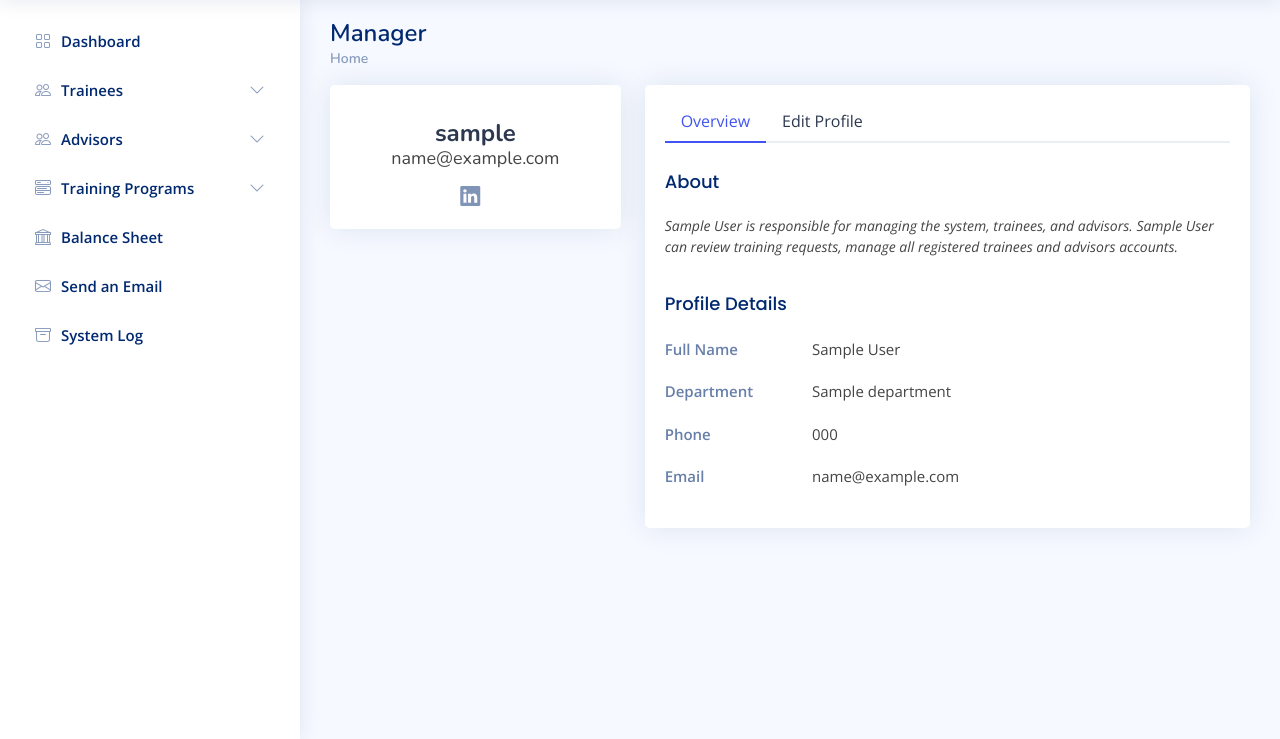
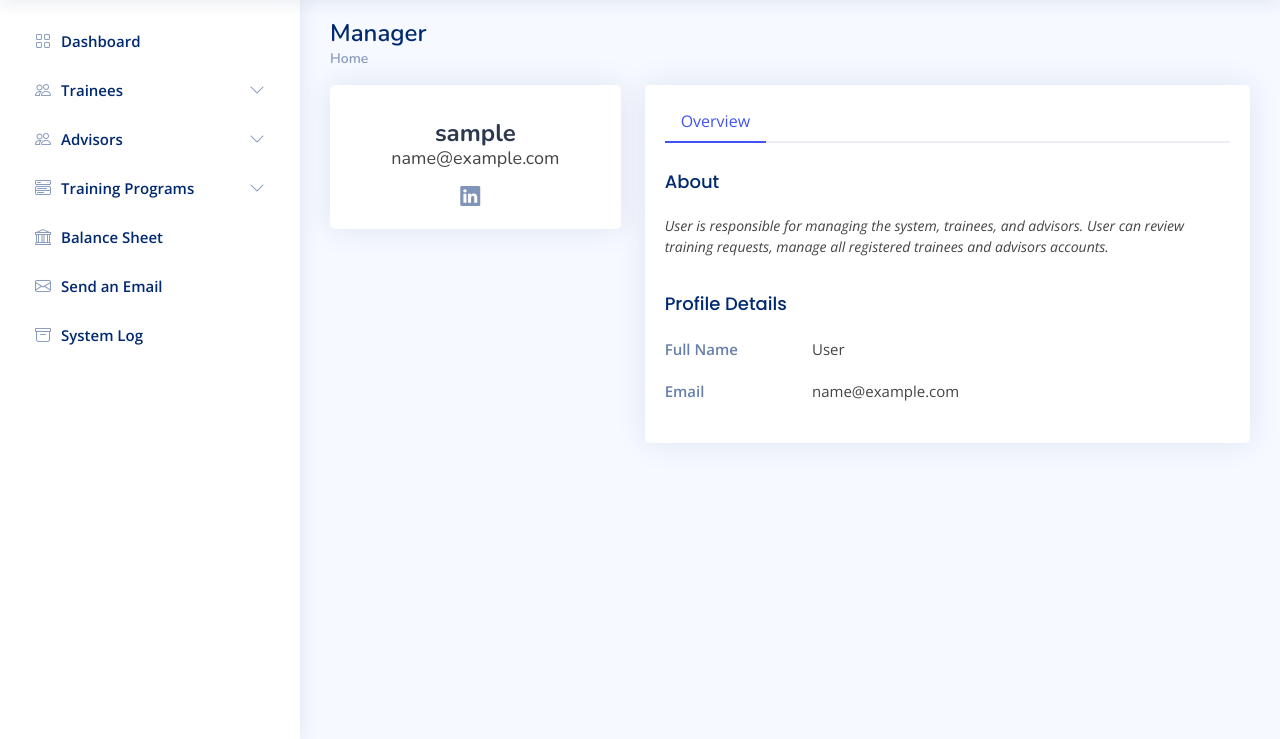
Before and after one commit to GhadeerHayek/TMS-Flask, a Flask app: template templates/manager/index.html in a window 1280 px wide. Shown: the part 61-800 px from the top of the page. Run offline with Flask 3, Linux system fonts and the light colour scheme; the template is opened without the code that fills it: most values are stand-ins (such as "Sample title", 1, 10 or a date in 2020); some libraries are stand-ins or nearby versions.

Commit message:
solved conflicts

```diff
--- a/app.py
+++ b/app.py
@@ -34,4 +34,4 @@ def page_not_found(e):
     return render_template('404.html'), 404
 
 if __name__ == "__main__":
-    app.run(host='0.0.0.0', port=9000, debug=True)
+    app.run(host='0.0.0.0', port=8000, debug=True)
--- a/templates/manager/index.html
+++ b/templates/manager/index.html
@@ -38,33 +38,20 @@
                         <button class="nav-link active" data-bs-toggle="tab" data-bs-target="#profile-overview">Overview</button>
                       </li>
 
-                      <li class="nav-item">
-                        <button class="nav-link" data-bs-toggle="tab" data-bs-target="#profile-edit">Edit Profile</button>
-                      </li>
 
                     </ul>
                     <div class="tab-content pt-2">
 
                       <div class="tab-pane fade show active profile-overview" id="profile-overview">
                         <h5 class="card-title">About</h5>
-                        <p class="small fst-italic">{{manager.fullName}} is responsible for managing the system, trainees, and advisors.
-                            {{manager.fullName}} can review training requests, manage all registered trainees and advisors accounts.  </p>
+                        <p class="small fst-italic">{{manager.fullname}} is responsible for managing the system, trainees, and advisors.
+                            {{manager.fullname}} can review training requests, manage all registered trainees and advisors accounts.  </p>
 
                         <h5 class="card-title">Profile Details</h5>
 
                         <div class="row">
                           <div class="col-lg-3 col-md-4 label ">Full Name</div>
-                          <div class="col-lg-9 col-md-8">{{ manager.fullName}}</div>
-                        </div>
-
-                        <div class="row">
-                          <div class="col-lg-3 col-md-4 label">Department</div>
-                          <div class="col-lg-9 col-md-8">{{ manager.department}}</div>
-                        </div>
-
-                        <div class="row">
-                          <div class="col-lg-3 col-md-4 label">Phone</div>
-                          <div class="col-lg-9 col-md-8">{{ manager.phone}}</div>
+                          <div class="col-lg-9 col-md-8">{{ manager.fullname}}</div>
                         </div>
 
                         <div class="row">
@@ -103,14 +90,6 @@
                             </div>
                           </div>
 
-
-                          <div class="row mb-3">
-                            <label for="Phone" class="col-md-4 col-lg-3 col-form-label">Phone</label>
-                            <div class="col-md-8 col-lg-9">
-                              <input name="phone" type="text" class="form-control" id="Phone" value="{{manager.phone}}">
-                            </div>
-                          </div>
-
                           <div class="row mb-3">
                             <label for="Email" class="col-md-4 col-lg-3 col-form-label">Email</label>
                             <div class="col-md-8 col-lg-9">
```
Also changed, not shown: blueprints/advisor_blueprint.py (+4 -4 lines), controller/advisor_controller.py (+18 -21 lines), templates/advisor/advisor-new-meeting.html (+7 -5 lines), helpers/helper.py (line endings or trailing spaces).
